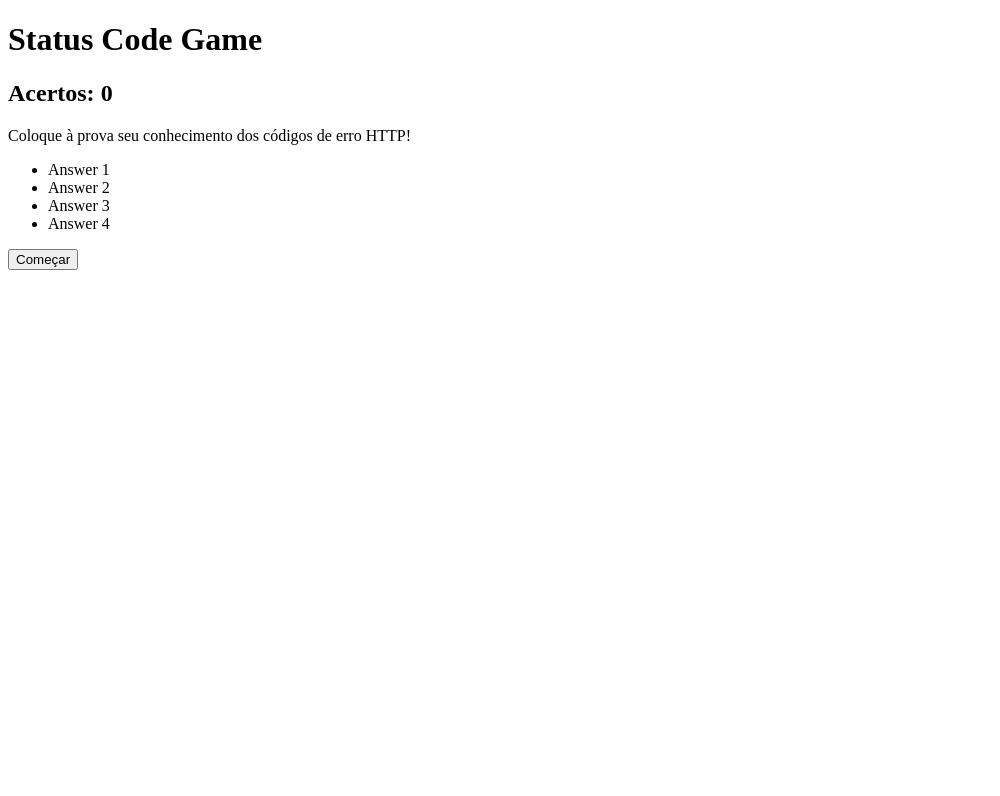
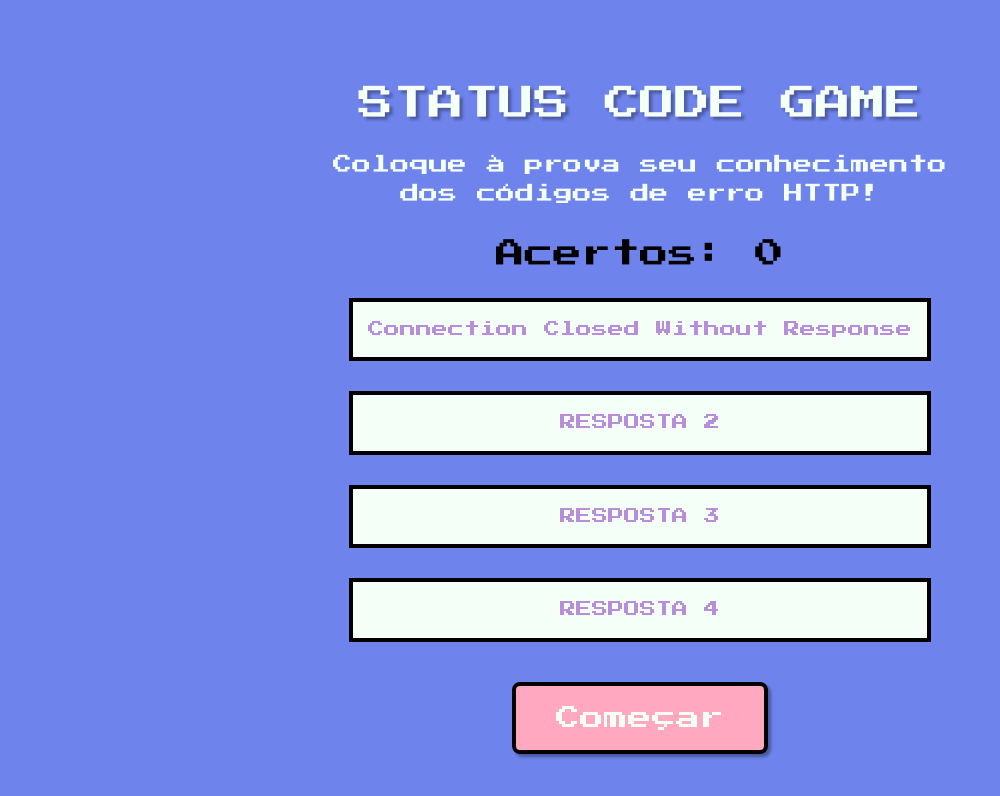
Before and after one commit to lcortelini/status-code-game, a plain HTML site: page index.html in a window 1280 px wide. Shown: the whole page, without its empty margins (0-1000 px from the left). Drawn offline with Linux system fonts and the light colour scheme.

Commit message:
estilizacao inicial

```diff
--- /dev/null
+++ b/css-reset.css
@@ -0,0 +1,88 @@
+html,
+body,
+div,
+span,
+applet,
+object,
+iframe,
+h1,
+h2,
+h3,
+h4,
+h5,
+h6,
+p,
+blockquote,
+pre,
+a,
+abbr,
+acronym,
+address,
+big,
+cite,
+code,
+del,
+dfn,
+em,
+img,
+ins,
+kbd,
+q,
+s,
+samp,
+small,
+strike,
+strong,
+sub,
+sup,
+tt,
+var,
+b,
+u,
+i,
+center,
+dl,
+dt,
+dd,
+ol,
+ul,
+li,
+fieldset,
+form,
+label,
+legend,
+table,
+caption,
+tbody,
+tfoot,
+thead,
+tr,
+th,
+td,
+article,
+aside,
+canvas,
+details,
+embed,
+figure,
+figcaption,
+footer,
+header,
+hgroup,
+menu,
+nav,
+output,
+ruby,
+section,
+summary,
+time,
+mark,
+audio,
+video {
+  margin: 0;
+  padding: 0;
+  border: 0;
+  font-size: 100%;
+  font: inherit;
+  vertical-align: baseline;
+}
--- a/index.html
+++ b/index.html
@@ -10,23 +10,25 @@
   <link rel="preconnect" href="https://fonts.googleapis.com">
   <link rel="preconnect" href="https://fonts.gstatic.com" crossorigin>
 
-  <link href="https://fonts.googleapis.com/css2?family=IBM+Plex+Mono&family=Press+Start+2P&display=swap" rel="stylesheet">
+  <link href="https://fonts.googleapis.com/css2?family=Press+Start+2P&family=Roboto&display=swap" rel="stylesheet">
 
   <link rel="stylesheet" href="style.css">
 </head>
 
 <body>
-  <div class='container'>
-    <h1 class='title'>Status Code Game</h1>
-    <h2 class='score'>Acertos: <span class='score-points'>0</span></h2>
+  <div class='main-container'>
+    <h1 class='title'>STATUS CODE GAME</h1>
     <p class='description'>Coloque à prova seu conhecimento dos códigos de erro HTTP!</p>
 
-    <ul class='answer-list'>
-      <li class='a1'>Answer 1</li>
-      <li class='a2'>Answer 2</li>
-      <li class='a3'>Answer 3</li>
-      <li class='a4'>Answer 4</li>
-    </ul>
+    <div class='quiz-container'>
+      <h2 class='score'>Acertos: <span class='score-points'>0</span></h2>
+      <ul class='answer-list'>
+        <li class='a1'>Connection Closed Without Response</li>
+        <li class='a2'>RESPOSTA 2</li>
+        <li class='a3'>RESPOSTA 3</li>
+        <li class='a4'>RESPOSTA 4</li>
+      </ul>
+    </div>
 
     <button class='game-button'>Começar</button>
 
--- a/style.css
+++ b/style.css
@@ -0,0 +1,94 @@
+@import url('./css-reset.css');
+
+:root {
+  --main-bg-color: #6e83eb;
+  --title-color: #f4fff7;
+  --button-color: #ffa8bf;
+  --button-color-hover: #f0698f;
+  --answer-list-color: #b88dd9;
+  --answer-hover-color: #b2c0d4;
+  --black: #000000;
+  --right-answer-bg-color: #8cffa9;
+  --wrong-answer-bg-color: #f05e5e;
+
+  --font-family-heading: 'Press Start 2P', cursive;
+  --font-family-main: 'Roboto', sans-serif;
+}
+
+body {
+  background-color: var(--main-bg-color);
+}
+
+.main-container {
+  display: flex;
+  flex-direction: column;
+  align-items: center;
+  margin: auto;
+  text-align: center;
+  margin-top: 50px;
+  padding: 1rem;
+  max-width: 650px;
+  min-height: 70vh;
+}
+
+.title {
+  font-family: var(--font-family-heading);
+  color: var(--title-color);
+  padding: 20px;
+  font-size: 2.2rem;
+  text-shadow: 3px 3px 3px rgba(0, 0, 0, 0.33);
+}
+
+.description {
+  font-family: var(--font-family-heading);
+  color: var(--title-color);
+  font-size: 1.2rem;
+  line-height: 1.8rem;
+  margin: 10px;
+}
+
+.score {
+  font-family: var(--font-family-heading);
+  font-size: 1.8rem;
+  margin: 20px 0px;
+}
+
+.answer-list {
+  font-family: var(--font-family-heading);
+  list-style: none;
+  border: px solid var(--black);
+}
+
+.answer-list li {
+  min-width: 40vh;
+  line-height: 1.6rem;
+  padding: 15px;
+  margin: 30px;
+  background-color: var(--title-color);
+  color: var(--answer-list-color);
+  border: 4px solid var(--black);
+
+  cursor: pointer;
+}
+
+.answer-list li:hover {
+  background-color: var(--answer-hover-color);
+  color: var(--title-color);
+}
+
+.game-button {
+  background: var(--button-color);
+  color: var(--title-color);
+  font-family: var(--font-family-heading);
+  font-size: 1.5rem;
+  border: 4px solid var(--black);
+  border-radius: 8px;
+  cursor: pointer;
+  box-shadow: 3px 3px 3px rgba(0, 0, 0, 0.33);
+  padding: 20px 40px;
+  margin-top: 10px;
+}
+
+.game-button:hover {
+  background: var(--button-color-hover);
+}
```
